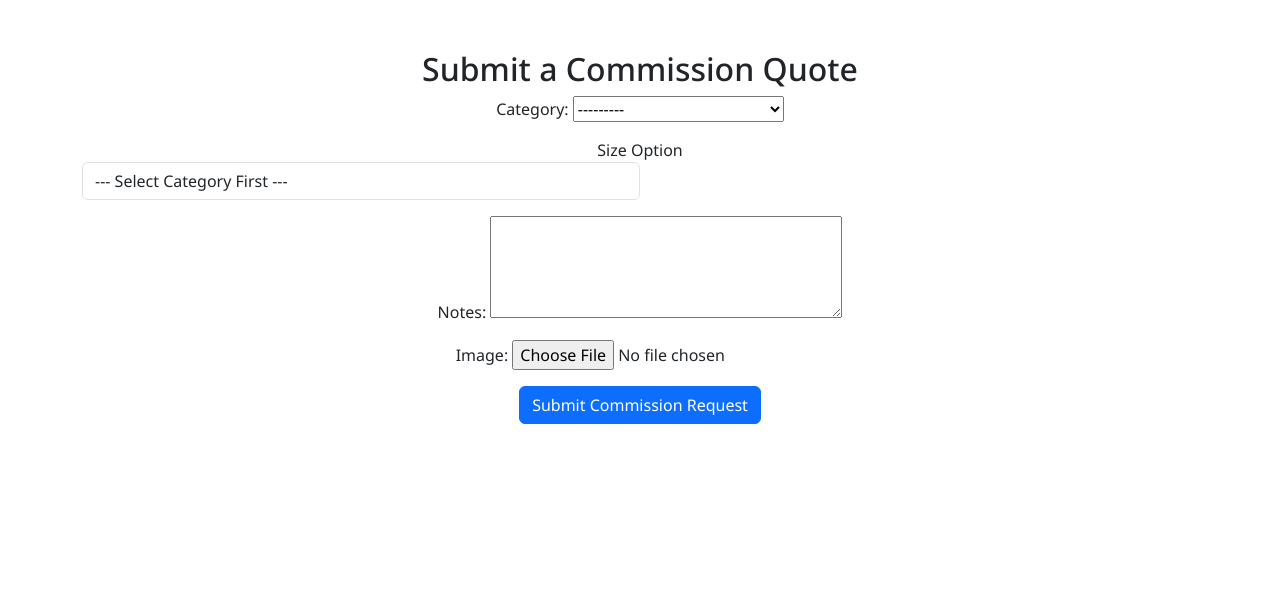
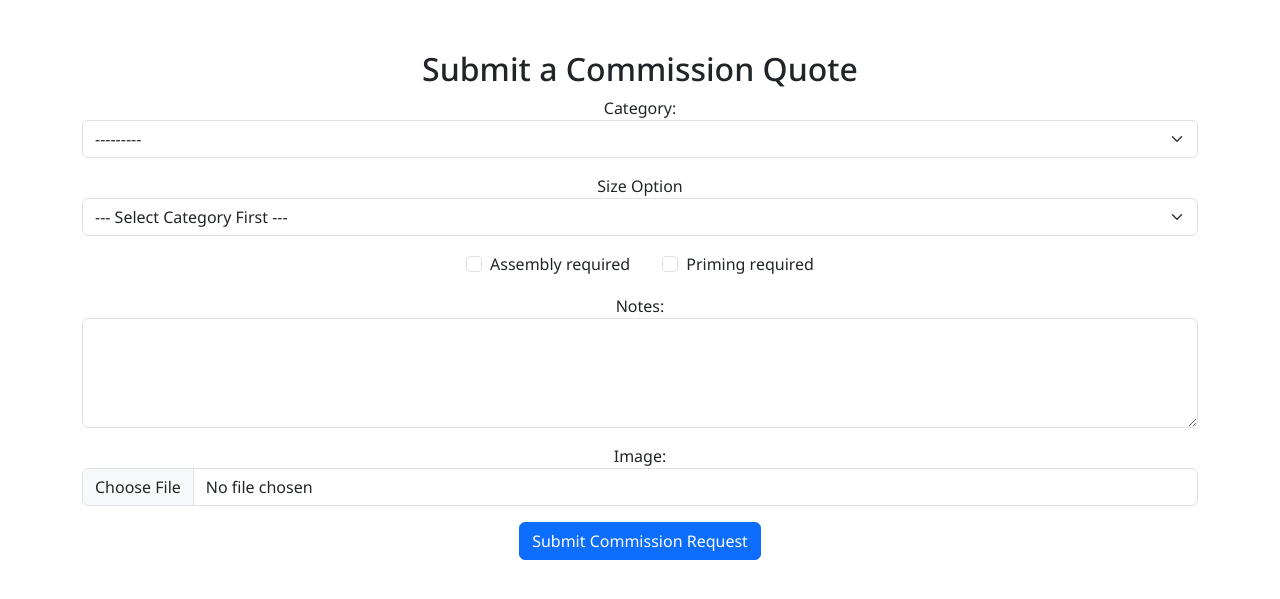
Before and after one commit to MitchDuke/BESIEGED_STUDIOS_V1, a Django app: page /commissions/create/ in a window 1280 px wide. Shown: the part 56-655 px from the top of the page. Run offline with Django 5.2, Linux system fonts and the light colour scheme; a user stored in the database is signed in; data comes from the database, SQL or seed files in the repository; both versions use the stored data as it was after the commit.

Commit message:
Commission Form
Refined commission form page layout, update views and urls. Details page layout created

```diff
--- a/commissions/forms.py
+++ b/commissions/forms.py
@@ -5,15 +5,21 @@ from .models import CommissionQuote
 class CommissionQuoteForm(forms.ModelForm):
     class Meta:
         model = CommissionQuote
-        fields = ['category', 'size_option', 'notes', 'image']
+        fields = ['category', 'size_option', 'assembly_required', 'priming_required', 'notes', 'image']
         widgets = {
-            'notes': forms.Textarea(attrs={'rows': 4}),
+            'notes': forms.Textarea(attrs={'rows': 4, 'class': 'form-control'}),
+            'assembly_required': forms.CheckboxInput(attrs={'class': 'form-check-input'}),
+            'priming_required': forms.CheckboxInput(attrs={'class': 'form-check-input'}),
+            'image': forms.ClearableFileInput(attrs={'class': 'form-control'}),
         }
 
     def __init__(self, *args, **kwargs):
         super().__init__(*args, **kwargs)
 
+        # Apply Bootstrap classes
+        self.fields['category'].widget.attrs.update({'class': 'form-select'})
         self.fields['size_option'] = forms.ChoiceField(
-            choices=[],  # empty by default, populated dynamically
-            required=True
+            choices=[],
+            required=True,
+            widget=forms.Select(attrs={'class': 'form-select'})
         )
--- a/commissions/models.py
+++ b/commissions/models.py
@@ -18,6 +18,8 @@ class CommissionQuote(models.Model):
     user = models.ForeignKey(User, on_delete=models.CASCADE)
     category = models.CharField(max_length=20, choices=CATEGORY_CHOICES)
     size_option = models.CharField(max_length=50, blank=True)
+    assembly_required = models.BooleanField(default=False)
+    priming_required = models.BooleanField(default=False)
     base_price = models.DecimalField(max_digits=6, decimal_places=2)
     assembly_cost = models.DecimalField(max_digits=6, decimal_places=2)
     total_price = models.DecimalField(max_digits=6, decimal_places=2)
--- a/commissions/templates/commissions/commissions_form.html
+++ b/commissions/templates/commissions/commissions_form.html
@@ -6,29 +6,34 @@
   <h2>Submit a Commission Quote</h2>
     <form method="post" enctype="multipart/form-data">
         {% csrf_token %}
-
         <div class="mb-3">
             {{ form.category.label_tag }}
             {{ form.category }}
         </div>
-
         <div class="mb-3">
             <label for="id_size_option">Size Option</label>
-            <select name="size_option" id="id_size_option" class="form-control w-50">
+            <select name="size_option" id="id_size_option" class="form-select">
                 <option value="">--- Select Category First ---</option>
             </select>
         </div>
-
+        <div class="d-flex justify-content-center mb-3">
+            <div class="form-check mx-3">
+                {{ form.assembly_required }}
+                <label class="form-check-label" for="{{ form.assembly_required.id_for_label }}">Assembly required</label>
+            </div>
+            <div class="form-check mx-3">
+                {{ form.priming_required }}
+                <label class="form-check-label" for="{{ form.priming_required.id_for_label }}">Priming required</label>
+            </div>
+        </div>
         <div class="mb-3">
             {{ form.notes.label_tag }}
             {{ form.notes }}
         </div>
-
         <div class="mb-3">
             {{ form.image.label_tag }}
             {{ form.image }}
         </div>
-
         <button type="submit" class="btn btn-primary">Submit Commission Request</button>
     </form>
 </div>
--- a/commissions/urls.py
+++ b/commissions/urls.py
@@ -8,4 +8,5 @@ urlpatterns = [
     path('create/', views.create_commission_quote, name='create_commission'),
     path('quote/<int:pk>/', CommissionQuoteDetailView.as_view(), name='commission_detail'),
     path('go/', views.smart_commission_redirect, name='smart_commission_redirect'),
+    path('dashboard/', views.dashboard, name='dashboard'),
 ]
--- a/commissions/views.py
+++ b/commissions/views.py
@@ -10,12 +10,37 @@ def create_commission_quote(request):
     if request.method == 'POST':
         form = CommissionQuoteForm(request.POST, request.FILES)
         if form.is_valid():
-            commission = form.save(commit=False)
-            commission.user = request.user
-            commission.save()
-            return redirect('dashboard')  # or a 'commission_detail' view
+            # Set the base price based on the category
+            category_price = {
+                'single_mini': 10.00,
+                'squad': 30.00,
+                'colossal': 100.00,
+                'terrain': 50.00,
+            }
+
+            # Assign base price based on selected category
+            category = form.cleaned_data['category']
+            base_price = category_price.get(category, 0.00)
+
+            # Calculate any additional costs
+            assembly_cost = 15.00 if form.cleaned_data['assembly_required'] else 0.00
+            priming_cost = 5.00 if form.cleaned_data['priming_required'] else 0.00
+
+            # Calculate total price
+            total_price = base_price + assembly_cost + priming_cost
+
+            # Save the commission quote
+            quote = form.save(commit=False)
+            quote.user = request.user
+            quote.base_price = base_price
+            quote.assembly_cost = assembly_cost
+            quote.total_price = total_price
+            quote.save()
+
+            return redirect('commissions:commission_detail', pk=quote.pk)
     else:
         form = CommissionQuoteForm()
+
     return render(request, 'commissions/commissions_form.html', {'form': form})
 
 
@@ -33,3 +58,20 @@ def smart_commission_redirect(request):
     if has_commissions:
         return redirect('dashboard')
     return redirect('commissions:create_commission')
+
+
+@login_required
+def delete_commission(request, pk):
+    commission = CommissionQuote.objects.get(pk=pk)
+    if commission.user == request.user:
+        commission.delete()
+    return redirect('dashboard')
+
+
+@login_required
+def dashboard(request):
+    commissions = CommissionQuote.objects.filter(user=request.user)
+    context = {
+        'commissions': commissions,
+    }
+    return render(request, 'dashboard.html', context)
```
Also changed, not shown: commissions/templates/commissions/commissions_detail.html (+26 -0 lines), commissions/migrations/0003_commissionquote_assembly_required_and_more.py (added), db.sqlite3.
